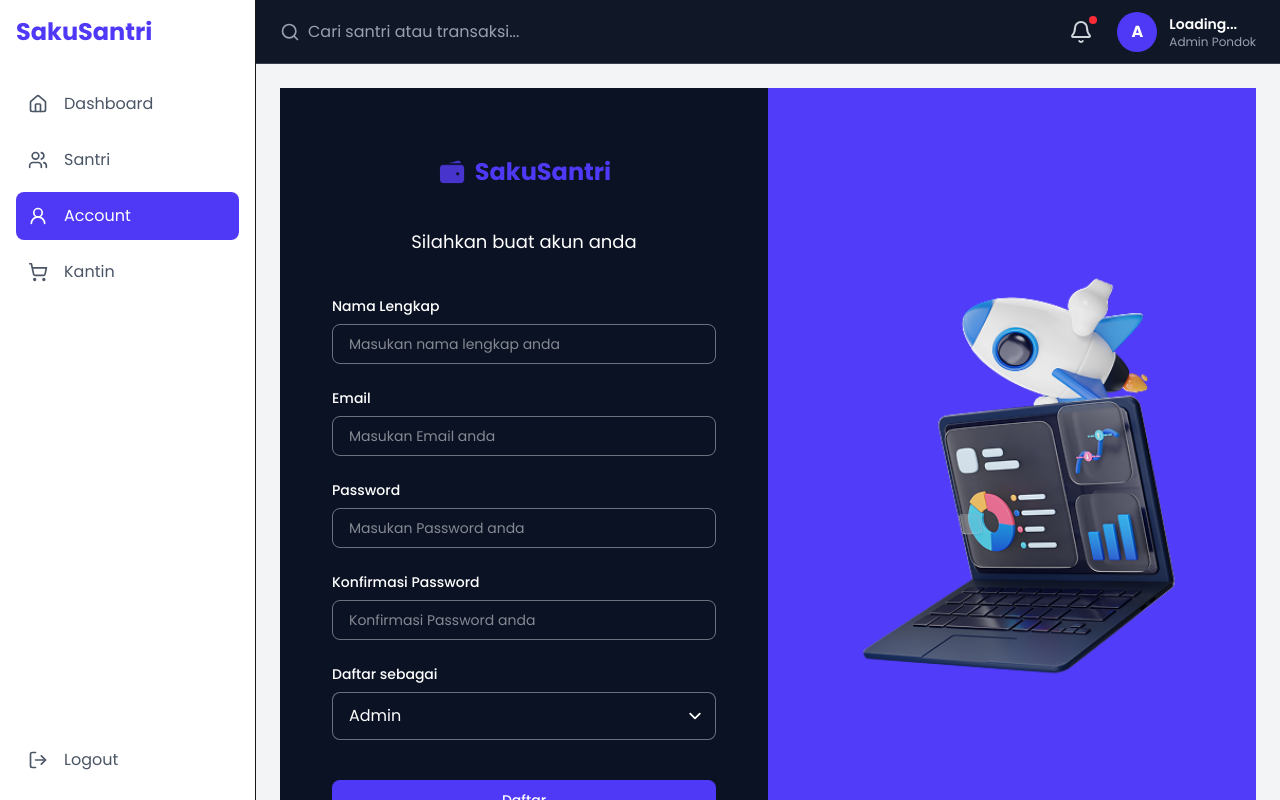
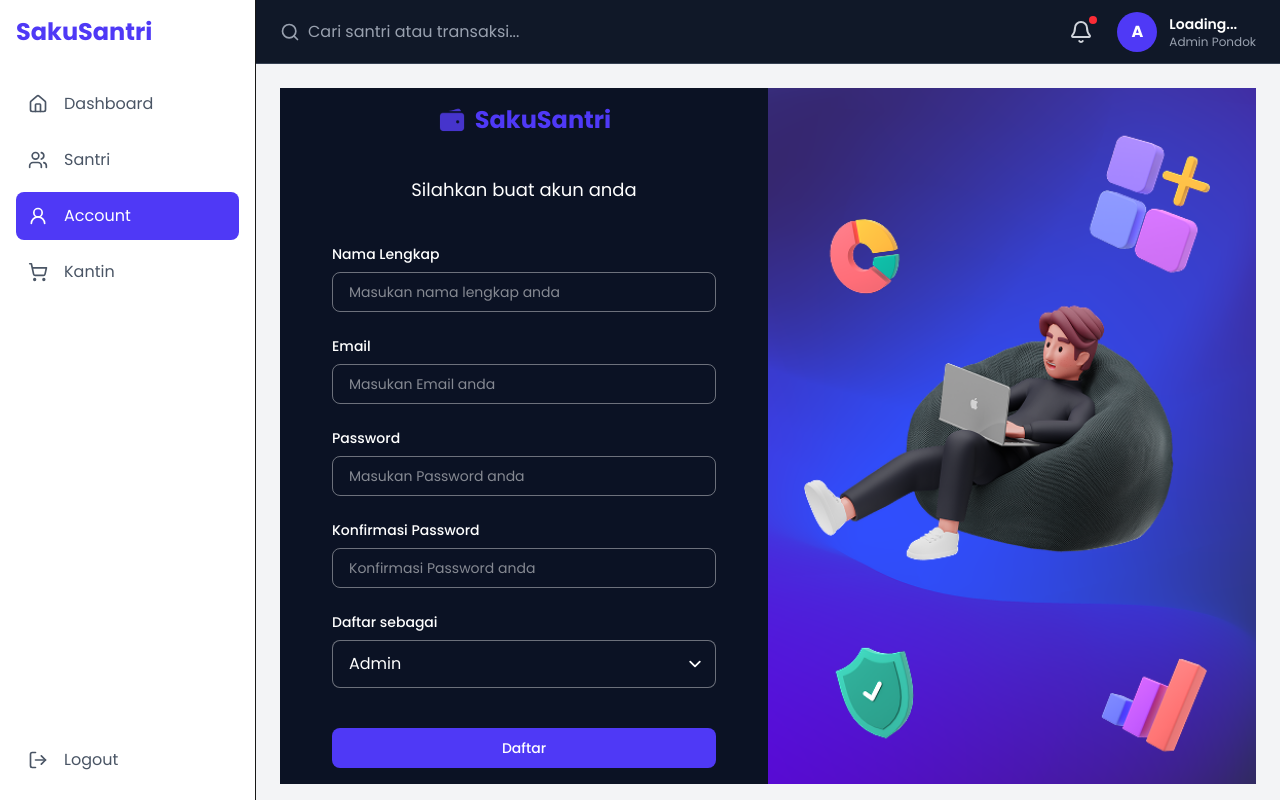
Before and after one commit to ahfary/keuangan-fe, a Next.js app: page /dashboard/admin/account in a window 1280 px wide. Built offline with nearby package versions, Linux system fonts and the light colour scheme.

Commit message:
edit account

```diff
--- a/src/app/dashboard/admin/account/page.tsx
+++ b/src/app/dashboard/admin/account/page.tsx
@@ -46,7 +46,7 @@ export default function RegisterPage() {
   };
 
   return (
-    <div className="min-h-screen flex">
+    <div className="h-[87vh] flex">
       <div className="flex flex-col justify-center items-center w-full md:w-1/2 bg-[#0B1224] px-8 py-10">
         <div className="flex items-center gap-2 mb-10">
           <Image src="/assets/img/wallet.png" alt="SakuSantri" width={30} height={30} />
@@ -169,10 +169,11 @@ export default function RegisterPage() {
         </form>
       </div>
 
-      <div className="hidden md:flex md:w-1/2 bg-[#513CFA] justify-center items-center">
+      <div className="hidden md:flex md:w-1/2 justify-center items-center">
         <Image
-          src="/assets/img/hero1.png"
+          src="/assets/img/proyek.png"
           alt="Illustration"
+          className="w-full object-cover h-full object-center"
           width={450}
           height={450}
           priority
```
Also changed, not shown: public/assets/img/proyek.png (added).
